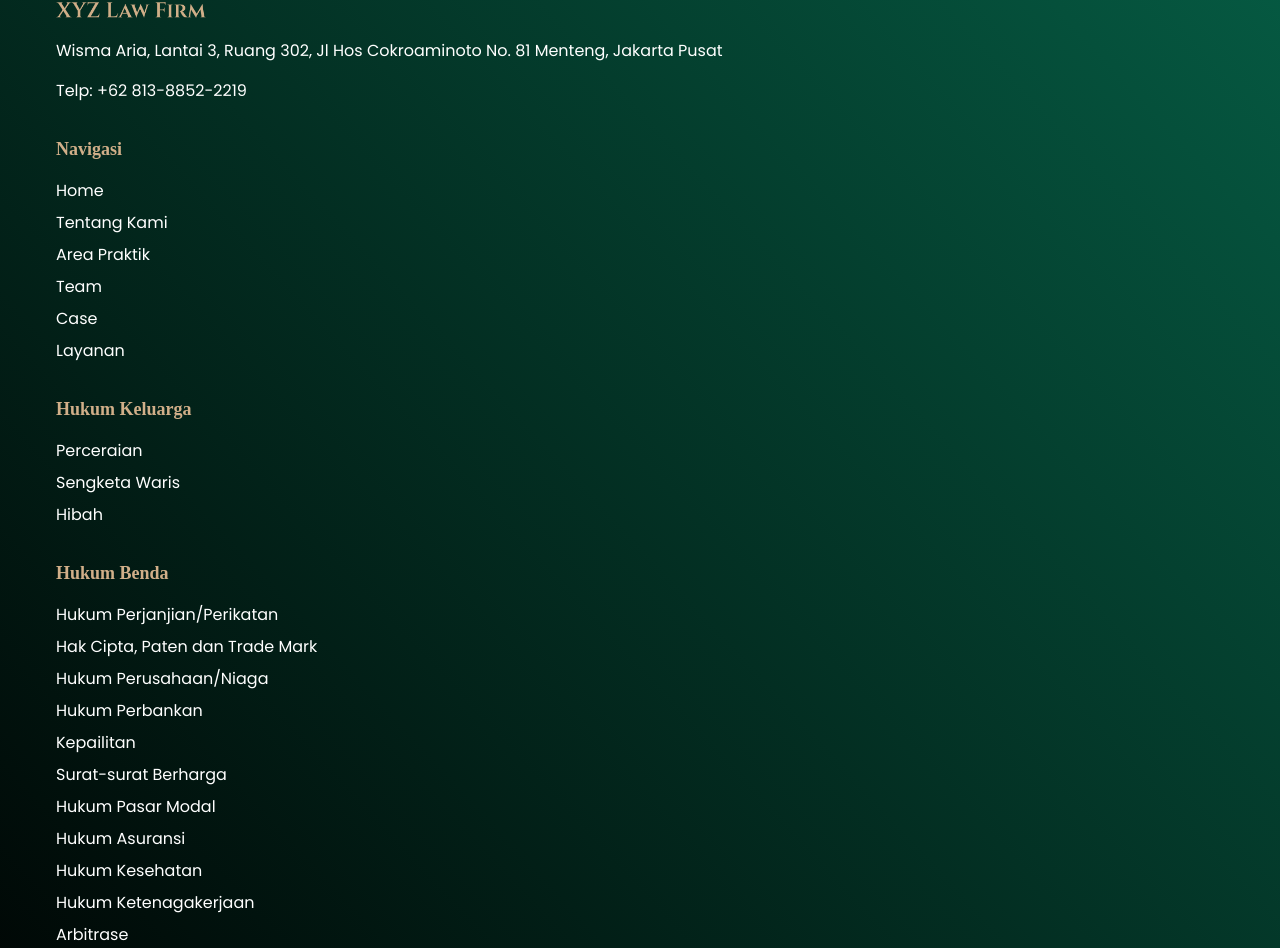
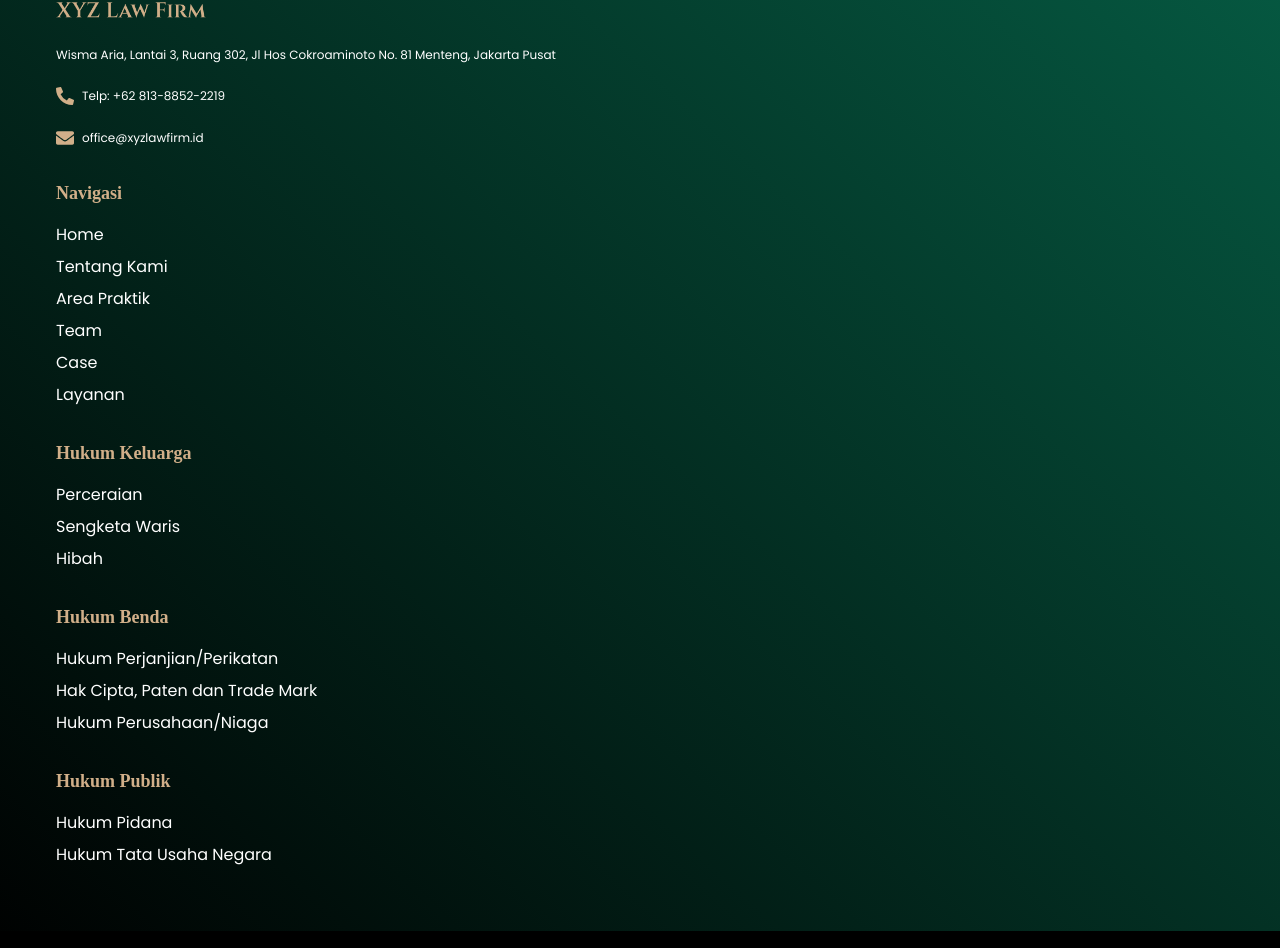
Before and after one commit to BLWARK/sakdjsaoiujheasnjeahwennsjdenanseblawfirm, a Next.js app: page / in a window 1280 px wide. Shown: the part 6158-7106 px from the top of the page. Built offline with nearby package versions, Linux system fonts and the light colour scheme.

Commit message:
footer add; email information

```diff
--- a/components/footer/Footer.jsx
+++ b/components/footer/Footer.jsx
@@ -1,6 +1,7 @@
 "use client";
-import React, { useState } from "react";
+import React from "react";
 import Image from "next/image";
+import { FaMapMarkerAlt, FaPhoneAlt, FaEnvelope } from "react-icons/fa"; // Import ikon dari react-icons
 
 const Footer = () => {
   // Fungsi untuk scroll ke elemen dengan ID
@@ -19,10 +20,26 @@ const Footer = () => {
       <div className="py-16 px-4">
         <div className="container mx-auto 2xl:px-0 xl:px-10 px-2 grid grid-cols-1 2xl:grid-cols-5 xl:grid-cols-1 lg:grid-cols-1 md:grid-cols-1 gap-8">
           {/* Informasi Perusahaan */}
-          <div className="flex flex-col space-y-4">
+          <div className="flex flex-col space-y-6">
             <Image src="/Logo XYZ Law Firm.png" alt="Law Firm Logo" width={150} height={150} />
-            <p>Wisma Aria, Lantai 3, Ruang 302, Jl Hos Cokroaminoto No. 81 Menteng, Jakarta Pusat</p>
-            <p>Telp: +62 813-8852-2219</p>
+
+            {/* Alamat */}
+            <div className="flex items-start space-x-2">
+
+              <p className="text-xs">Wisma Aria, Lantai 3, Ruang 302, Jl Hos Cokroaminoto No. 81 Menteng, Jakarta Pusat</p>
+            </div>
+
+            {/* Nomor Telepon */}
+            <div className="flex items-center space-x-2">
+              <FaPhoneAlt className="text-main text-lg" />
+              <p className="text-xs">Telp: +62 813-8852-2219</p>
+            </div>
+
+            {/* Email */}
+            <div className="flex items-center space-x-2">
+              <FaEnvelope className="text-main text-lg" />
+              <p className="text-xs">office@xyzlawfirm.id</p>
+            </div>
           </div>
 
           {/* Navigasi */}
@@ -35,12 +52,11 @@ const Footer = () => {
               <li><button onClick={() => scrollToSection("team")} className="hover:text-main transition">Team</button></li>
               <li><button onClick={() => scrollToSection("case")} className="hover:text-main transition">Case</button></li>
               <li><button onClick={() => scrollToSection("layanan")} className="hover:text-main transition">Layanan</button></li>
-              {/* <li><button onClick={() => scrollToSection("pembayaran")} className="hover:text-main transition">Pembayaran</button></li> */}
             </ul>
           </div>
 
-           {/* Hukum Keluarga */}
-           <div className="flex flex-col space-y-4">
+          {/* Hukum Keluarga */}
+          <div className="flex flex-col space-y-4">
             <h2 className="text-lg font-bold text-main">Hukum Keluarga</h2>
             <ul className="space-y-2">
               <li><a href="/area-praktik/hukum-keluarga/perceraian" className="hover:text-main transition">Perceraian</a></li>
@@ -56,18 +72,10 @@ const Footer = () => {
               <li><a href="/area-praktik/hukum-benda/hukum-perjanjian" className="hover:text-main transition">Hukum Perjanjian/Perikatan</a></li>
               <li><a href="/area-praktik/hukum-benda/hak-cipta" className="hover:text-main transition">Hak Cipta, Paten dan Trade Mark</a></li>
               <li><a href="/area-praktik/hukum-benda/hukum-perusahaan" className="hover:text-main transition">Hukum Perusahaan/Niaga</a></li>
-              <li><a href="/area-praktik/hukum-benda/hukum-perbankan" className="hover:text-main transition">Hukum Perbankan</a></li>
-              <li><a href="/area-praktik/hukum-benda/kepailitan" className="hover:text-main transition">Kepailitan</a></li>
-              <li><a href="/area-praktik/hukum-benda/surat-surat-berharga" className="hover:text-main transition">Surat-surat Berharga</a></li>
-              <li><a href="/area-praktik/hukum-benda/hukum-pasar-modal" className="hover:text-main transition">Hukum Pasar Modal</a></li>
-              <li><a href="/area-praktik/hukum-benda/hukum-asuransi" className="hover:text-main transition">Hukum Asuransi</a></li>
-              <li><a href="/area-praktik/hukum-benda/hukum-kesehatan" className="hover:text-main transition">Hukum Kesehatan</a></li>
-              <li><a href="/area-praktik/hukum-benda/hukum-ketenagakerjaan" className="hover:text-main transition">Hukum Ketenagakerjaan</a></li>
-              <li><a href="/area-praktik/hukum-benda/arbitrase" className="hover:text-main transition">Arbitrase</a></li>
             </ul>
           </div>
 
-          {/* Hukum Politik */}
+          {/* Hukum Publik */}
           <div className="flex flex-col space-y-4">
             <h2 className="text-lg font-bold text-main">Hukum Publik</h2>
             <ul className="space-y-2">
```
